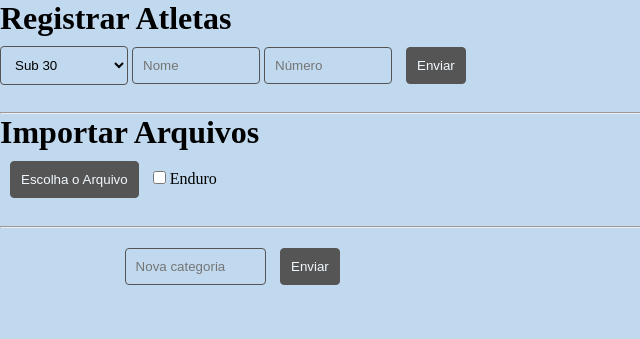
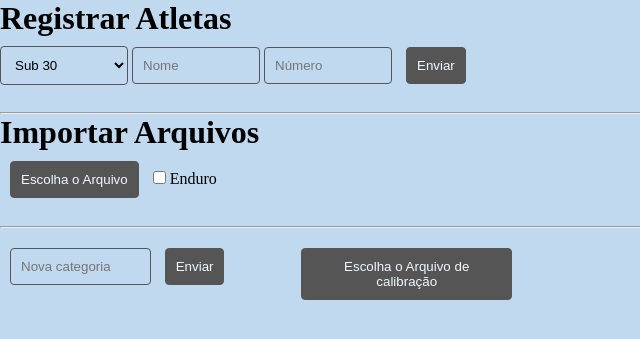
Before and after one commit to caiocgv/FotoRaceTimer, a Flask app: page / in a window 1280 px wide. Shown: the top 339 px of the page, without its empty margins (0-640 px from the left). Run offline with Flask 3, Linux system fonts and the light colour scheme.

Commit message:
Update index.html

```diff
--- a/Data_Script/Flask/templates/index.html
+++ b/Data_Script/Flask/templates/index.html
@@ -130,6 +130,10 @@
         <input type="text" placeholder="Nova categoria" id="categoria" name="categoria" style="width: 50%;">
         <input type="submit" value="Enviar">
     </form>
+    <form action="/category" method="post">
+        <button type="button" onclick="document.getElementById('calib_files').click()">Escolha o Arquivo de calibração</button>
+        <input style="display: none;" id="calib_files" type='file' accept='.txt' name='calib_files' multiple onchange="form.submit()">
+    </form>
     </div>
 </body>
 </html>
```
